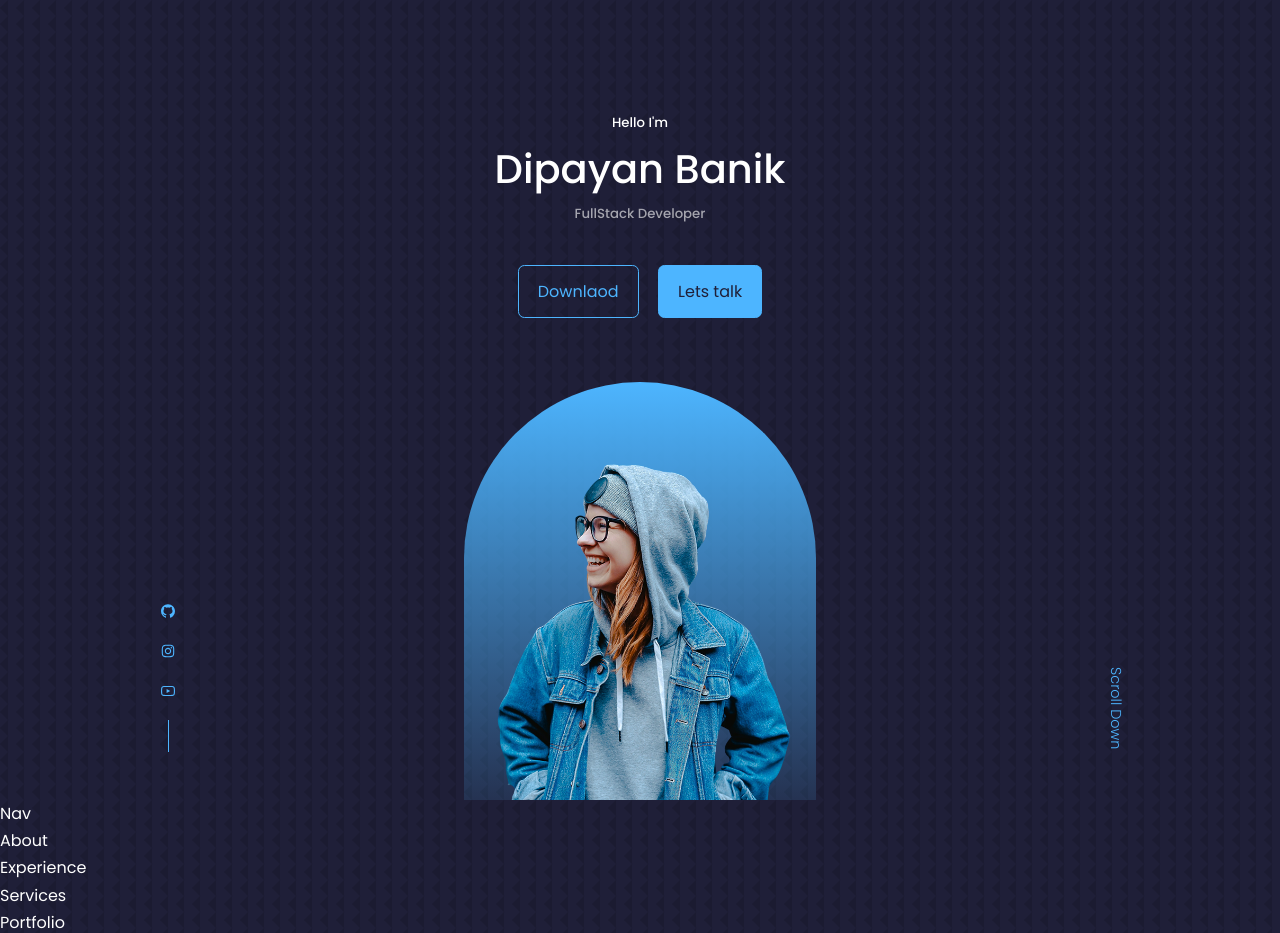
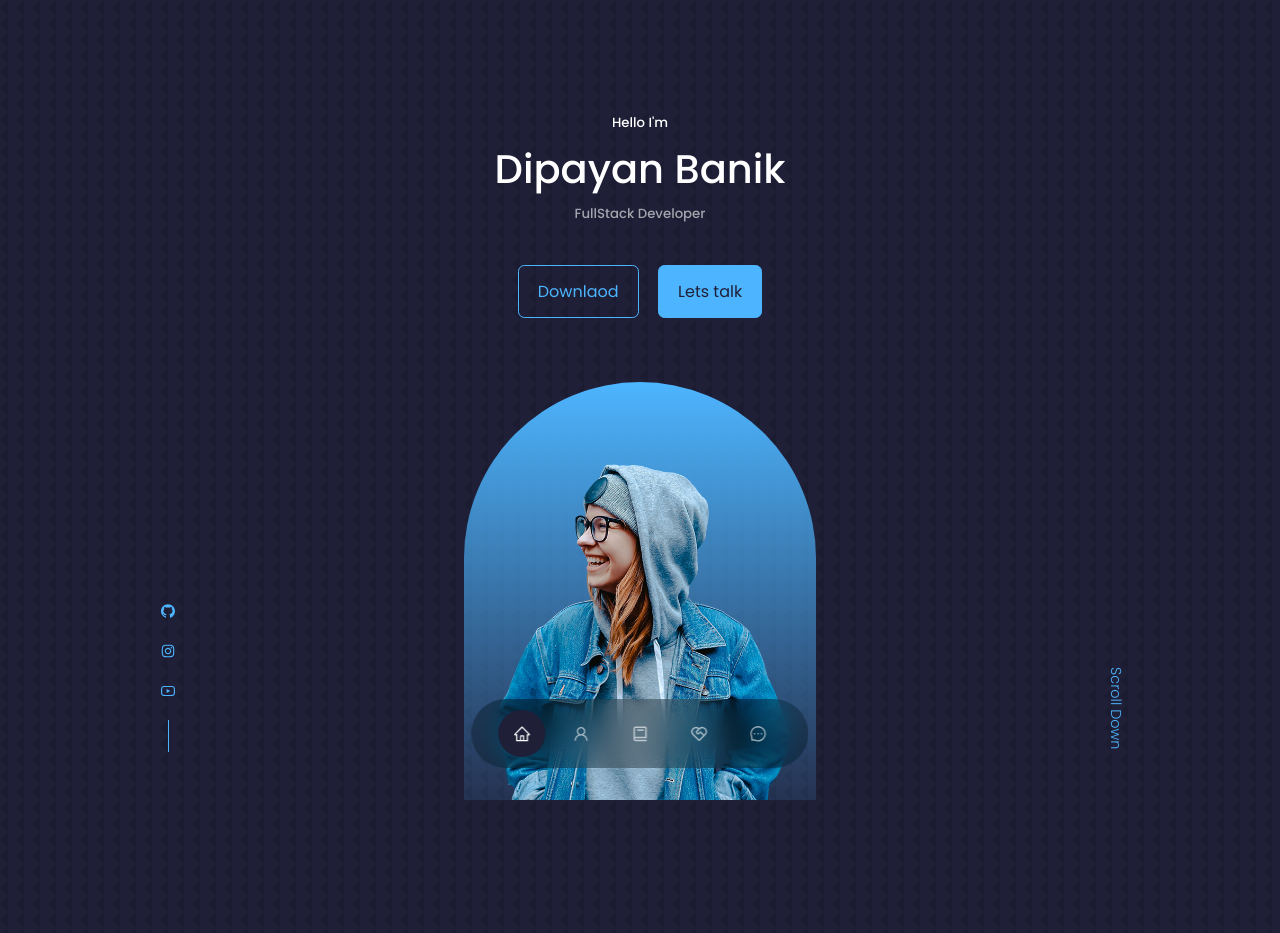
Before and after one commit to dipayanjishu/Portfolio-React, a React (Create React App) app: page / in a window 1280 px wide. Shown: the top 933 px of the page. Built offline with nearby package versions, Linux system fonts and the light colour scheme; the HTML template or start-up script is replaced by a standard one.

Commit message:
nav bar done

```diff
--- a/src/components/about/About.jsx
+++ b/src/components/about/About.jsx
@@ -2,7 +2,7 @@
 import "./About.css";
 
 const About = () => {
-  return <div>About</div>;
+  return <section id="about">About</section>;
 };
 
 export default About;
--- a/src/components/contact/Contact.jsx
+++ b/src/components/contact/Contact.jsx
@@ -2,7 +2,7 @@
 import "./Contact.css";
 
 const Contact = () => {
-  return <div>Contact</div>;
+  return <section id="contact">Contact</section>;
 };
 
 export default Contact;
--- a/src/components/experience/Experience.jsx
+++ b/src/components/experience/Experience.jsx
@@ -2,7 +2,7 @@
 import "./Experience.css";
 
 const Experience = () => {
-  return <div>Experience</div>;
+  return <section id="experience">Experience</section>;
 };
 
 export default Experience;
--- a/src/components/nav/Nav.css
+++ b/src/components/nav/Nav.css
@@ -0,0 +1,33 @@
+nav {
+  background: rgba(0, 0, 0, 0.3);
+  width: max-content;
+  display: block;
+  padding: 0.7rem 1.7rem;
+  z-index: 2;
+  position: fixed;
+  left: 50%;
+  transform: translateX(-50%);
+  bottom: 2rem;
+  display: flex;
+  gap: 0.8rem;
+  border-radius: 3rem;
+  backdrop-filter: blur(15px);
+}
+
+nav a {
+  background: transparent;
+  padding: 0.9rem;
+  border-radius: 50%;
+  display: flex;
+  color: var(--color-light);
+  font-size: 1.1rem;
+}
+
+nav a:hover {
+  background: rgba(0, 0, 0, 0.3);
+}
+
+nav a.active {
+  background-color: var(--color-bg);
+  color: var(--color-white);
+}
--- a/src/components/nav/Nav.jsx
+++ b/src/components/nav/Nav.jsx
@@ -1,8 +1,52 @@
 import React from "react";
 import "./Nav.css";
-
+import { AiOutlineHome } from "react-icons/ai";
+import { AiOutlineUser } from "react-icons/ai";
+import { BiBook } from "react-icons/bi";
+import { RiServiceLine } from "react-icons/ri";
+import { AiOutlineMessage } from "react-icons/ai";
+import { useState } from "react";
 const Nav = () => {
-  return <div>Nav</div>;
+  const [activeNav, setActiveNav] = useState("#");
+  return (
+    <nav>
+      <a
+        href="#"
+        onClick={() => setActiveNav("#")}
+        className={activeNav === "#" ? "active" : " "}
+      >
+        <AiOutlineHome />
+      </a>
+      <a
+        href="#about"
+        onClick={() => setActiveNav("#about")}
+        className={activeNav === "#about" ? "active" : " "}
+      >
+        <AiOutlineUser />
+      </a>
+      <a
+        href="#experience"
+        onClick={() => setActiveNav("#experience")}
+        className={activeNav === "#experience" ? "active" : " "}
+      >
+        <BiBook />
+      </a>
+      <a
+        href="#services"
+        onClick={() => setActiveNav("#services")}
+        className={activeNav === "#services" ? "active" : " "}
+      >
+        <RiServiceLine />
+      </a>
+      <a
+        href="#contact"
+        onClick={() => setActiveNav("#contact")}
+        className={activeNav === "#contact" ? "active" : " "}
+      >
+        <AiOutlineMessage />
+      </a>
+    </nav>
+  );
 };
 
 export default Nav;
--- a/src/components/portfolio/Portfolio.jsx
+++ b/src/components/portfolio/Portfolio.jsx
@@ -2,7 +2,7 @@
 import "./Portfolio.css";
 
 const Portfolio = () => {
-  return <div>Portfolio</div>;
+  return <section id="portfolio">Portfolio</section>;
 };
 
 export default Portfolio;
--- a/src/components/services/Services.jsx
+++ b/src/components/services/Services.jsx
@@ -2,7 +2,7 @@
 import "./Services.css";
 
 const Services = () => {
-  return <div>Services</div>;
+  return <section id="services">Services</section>;
 };
 
 export default Services;
--- a/src/components/testimonials/Testimonials.jsx
+++ b/src/components/testimonials/Testimonials.jsx
@@ -2,7 +2,7 @@
 import "./Testimonials.css";
 
 const testimonials = () => {
-  return <div>testimonials</div>;
+  return <section id="testimonials">testimonials</section>;
 };
 
 export default testimonials;
--- a/src/index.css
+++ b/src/index.css
@@ -58,6 +58,7 @@
 
 section {
   margin-top: 8rem;
+  height: 100vh;
 }
 
 section > h2,
```
